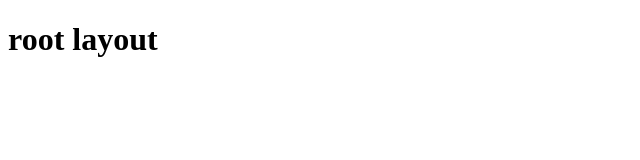
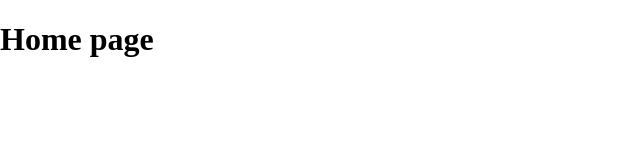
Before and after one commit to Uthaeus/vid-portfolio2, a React (Create React App) app: page / in a window 1280 px wide. Shown: the top 160 px of the page, without its empty margins (0-640 px from the left). Built offline with nearby package versions, Linux system fonts and the light colour scheme.

Commit message:
set up style structure and imported to index.js, created homepage layout and nested under root layout in routes

```diff
--- a/src/App.js
+++ b/src/App.js
@@ -1,10 +1,17 @@
 import { RouterProvider, createBrowserRouter } from "react-router-dom";
+import HomePage from "./pages/Home";
 import RootLayout from "./pages/Root";
 
 const router = createBrowserRouter([
   {
     path: '/',
     element: <RootLayout />,
+    children: [
+      {
+        index: true,
+        element: <HomePage />
+      }
+    ]
   }
 ]);
 
--- a/src/index.js
+++ b/src/index.js
@@ -1,6 +1,8 @@
 import React from 'react';
 import ReactDOM from 'react-dom/client';
+
 import App from './App';
+import './styles/main.scss';
 
 const root = ReactDOM.createRoot(document.getElementById('root'));
 root.render(
--- /dev/null
+++ b/src/pages/Home.js
@@ -0,0 +1,9 @@
+
+
+function HomePage() {
+    return (
+        <h1>Home page</h1>
+    );
+}
+
+export default HomePage;
--- a/src/pages/Root.js
+++ b/src/pages/Root.js
@@ -1,10 +1,10 @@
-
+import { Outlet } from "react-router-dom";
 
 function RootLayout() {
     return (
-        <>
-            <h1>root layout</h1>
-        </>
+        <div className="container">
+            <Outlet />
+        </div>
     );
 }
 
--- /dev/null
+++ b/src/styles/base.scss
@@ -0,0 +1,8 @@
+body {
+    margin: 0
+}
+
+.container {
+    width: 100%;
+    height: 100vh
+}
--- /dev/null
+++ b/src/styles/main.scss
@@ -0,0 +1,2 @@
+
+@import 'base.scss';
```
